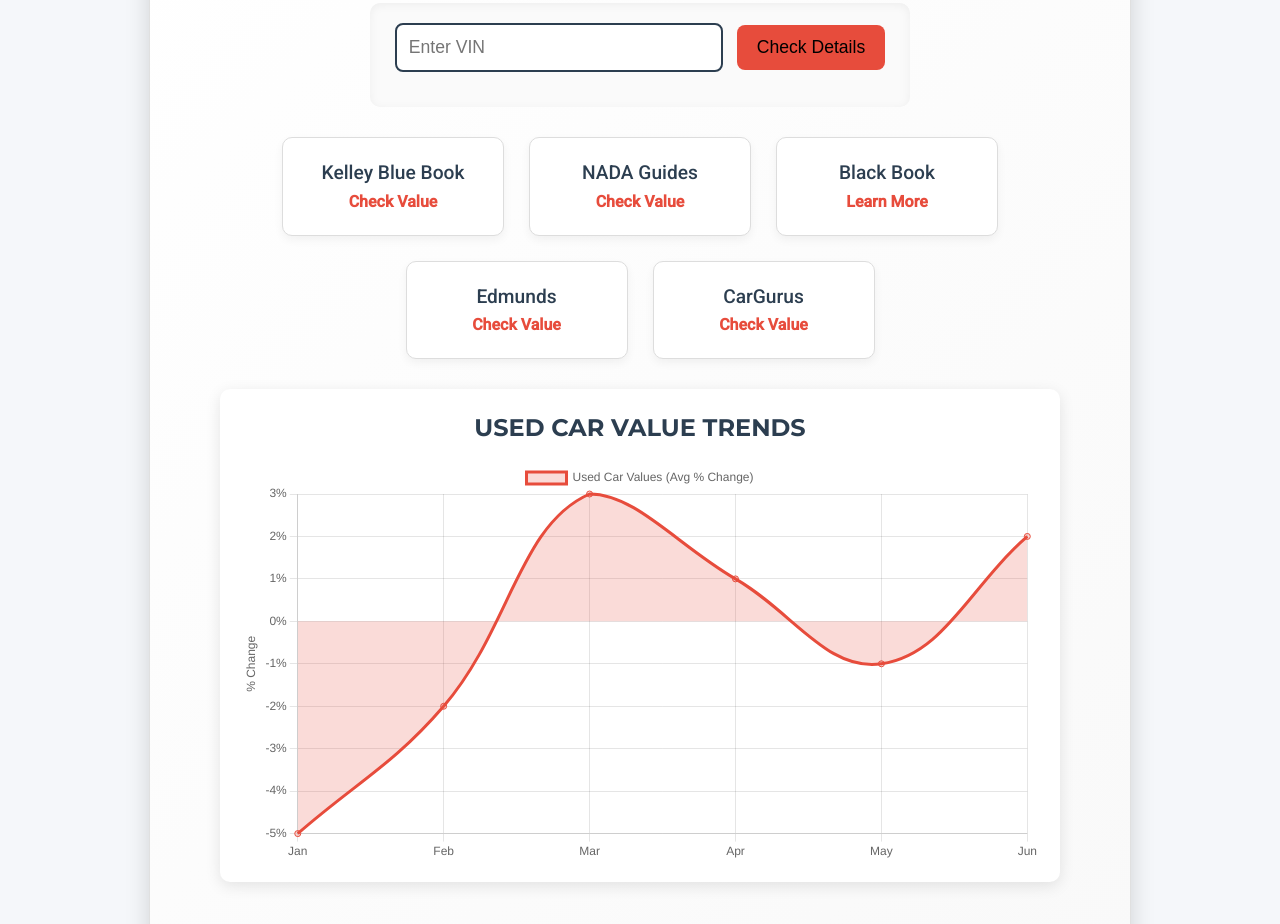
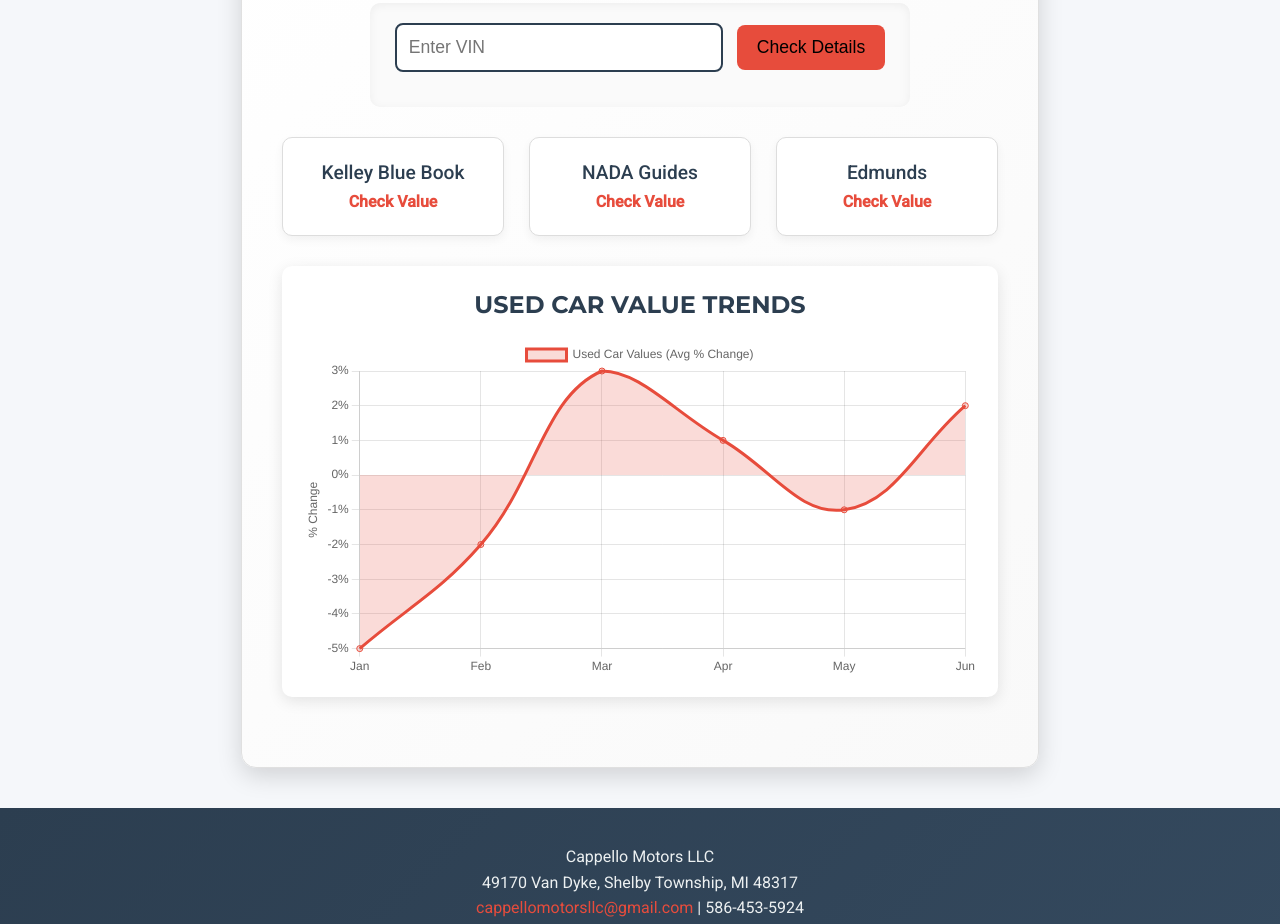
Before and after one commit to cappellomotors/cappello-motors-website, a plain HTML site: page index.html in a window 1280 px wide. Shown: the part 1054-1978 px from the top of the page. Drawn offline with nearby package versions, Linux system fonts and the light colour scheme.

Commit message:
Removed CarGurus and Black Book from value tracker

```diff
--- a/index.html
+++ b/index.html
@@ -402,16 +402,8 @@
                 <a href="https://www.nadaguides.com/Cars" target="_blank">Check Value</a>
             </div>
             <div class="tracker-item">
-                <p>Black Book</p>
-                <a href="https://www.blackbook.com" target="_blank">Learn More</a>
-            </div>
-            <div class="tracker-item">
                 <p>Edmunds</p>
                 <a href="https://www.edmunds.com/appraisal/" target="_blank">Check Value</a>
-            </div>
-            <div class="tracker-item">
-                <p>CarGurus</p>
-                <a href="https://www.cargurus.com/Cars/sell-car/" target="_blank">Check Value</a>
             </div>
         </div>
         <div class="value-chart">
```
